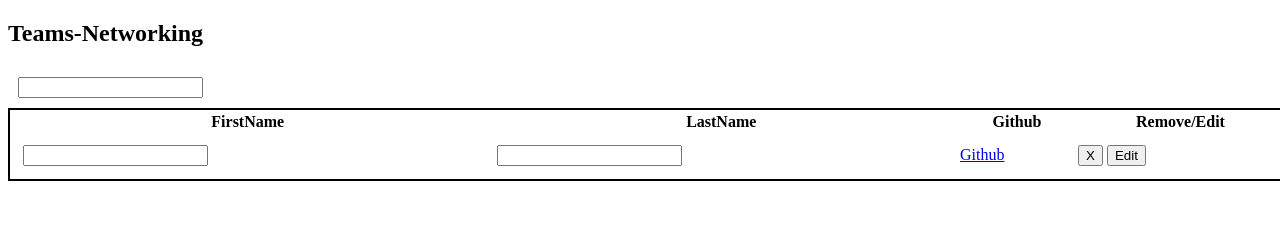
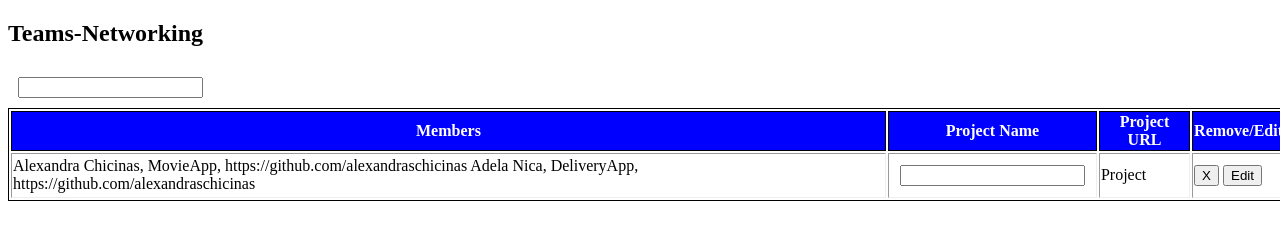
Before and after one commit to alexandraschicinas/teams-networking, a plain HTML site: page index.html in a window 1280 px wide. Drawn offline with Linux system fonts and the light colour scheme.

Commit message:
create html content

```diff
--- a/functions.js
+++ b/functions.js
@@ -1,7 +1,19 @@
 fetch ( "persons.json")
-.then(restonse => restonse.json())
-.then( response => console.log(response));
+.then(response => response.json())
+.then( function(persons) {
+    console.warn("done",persons);
+    showAllMembers(persons);
+});
 
-function showPersons() {
+function showAllMembers(persons){
+    let allTeams = persons.map( person => {
+        return `<td> ${person.members}</td>,
+                <td> ${person.projectName}</td>,
+                <td> ${person.projectUrl} </td>`
+    })
+    let allTeamsHtml = document.querySelector(".members td");
+    console.log(allTeamsHtml);
+    allTeamsHtml.innerHTML = allTeams.join(" ")
 
 }
+showAllMembers(allMembersHtml);
--- a/index.html
+++ b/index.html
@@ -10,19 +10,27 @@
             <input type="text" name="name" />
         </section>
 
-    <table style="border: solid black 2px;">
+    <table border= 2px;>
+        <thead>
             <tr>
-            <th>FirstName</th>
-            <th>LastName</th>
-            <th>Github</th>
+                <th>Members</th>
+                <th>Project Name</th>
+                <th>Project URL</th>
                 <th>Remove/Edit</th>
             </tr>
+        </thead>
+        <tbody class="members">
             <tr>
                 <td><input type="text" /> </td>
                 <td><input type="text" /> </td>
-            <td><a href="#">Github</a> </td>
+                <td><a href="#"></a> Project </td>
                 <td><button>X</button> <button>Edit</button> </td>
             </tr>
+
+        </tbody>
+        <tfoot>
+
+        </tfoot>
 
     </table>
     <script src="functions.js"></script>
--- a/persons.json
+++ b/persons.json
@@ -1,12 +1,12 @@
 [
   {
-    "firstName": "Alexandra",
-    "lastName": "Chicinas",
-    "github": "https://github.com/alexandraschicinas"
+    "members": "Alexandra Chicinas",
+    "projectName": "MovieApp",
+    "projectUrl": "https://github.com/alexandraschicinas"
   },
   {
-    "firstName": "Ionut",
-    "lastName": "Chicinas",
-    "github": "https://github.com/alexandraschicinas"
+    "members": "Adela Nica",
+    "projectName": "DeliveryApp",
+    "projectUrl": "https://github.com/alexandraschicinas"
   }
 ]
--- a/style.css
+++ b/style.css
@@ -8,8 +8,10 @@ table {
     border: solid 1px;
 }
 
-tr tr {
+th {
     border: solid black 1px;
+    color:white;
+    background-color: blue;
 }
 
 input {
```
Also changed, not shown: 1 other file. Lines whose indentation alone changed are shown as unchanged.
